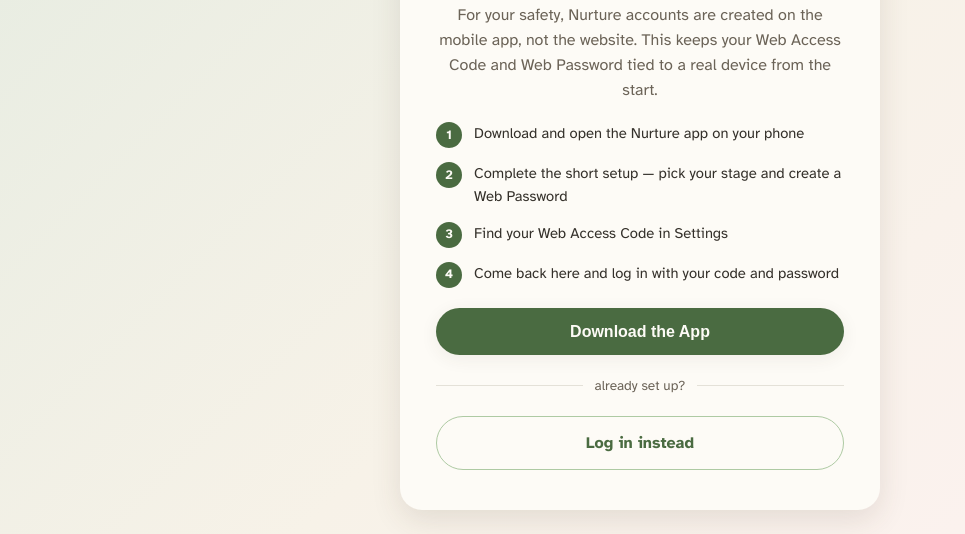
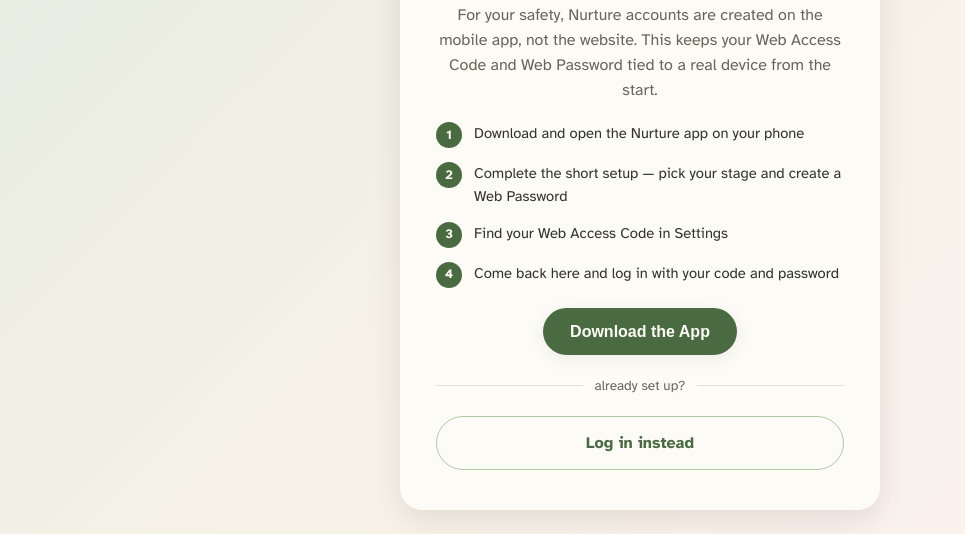
Before and after one commit to Bueith/my-bump-to-baby, a website: page index.html in a window 1280 px wide. Both pictures are taken after a click on the link "Register". Shown: the part 362-896 px from the top of the page, without its empty margins (0-965 px from the left). Drawn offline with Linux system fonts and the light colour scheme.

Commit message:
fix download toggle button on register page

```diff
--- a/index.html
+++ b/index.html
@@ -229,7 +229,7 @@
         </div>
 
         <div style="margin: 20px 0;">
-          <button class="btn btn--primary btn--full" id="register-download-btn" style="width:100%;">
+          <button class="btn btn--primary" id="register-download-btn">
             Download the App
           </button>
           <div id="register-download-panel" hidden style="margin-top:18px; text-align:center;">
--- a/script.js
+++ b/script.js
@@ -387,6 +387,11 @@
     hideAllViews();
     registerView.hidden = false;
     window.scrollTo(0, 0);
+    // Reset download panel to collapsed state each time
+    const panel = document.getElementById("register-download-panel");
+    const btn   = document.getElementById("register-download-btn");
+    if (panel) panel.hidden = true;
+    if (btn)   btn.textContent = "Download the App";
   }
 
   // Shows the standalone full-page login (used from the marketing
```
